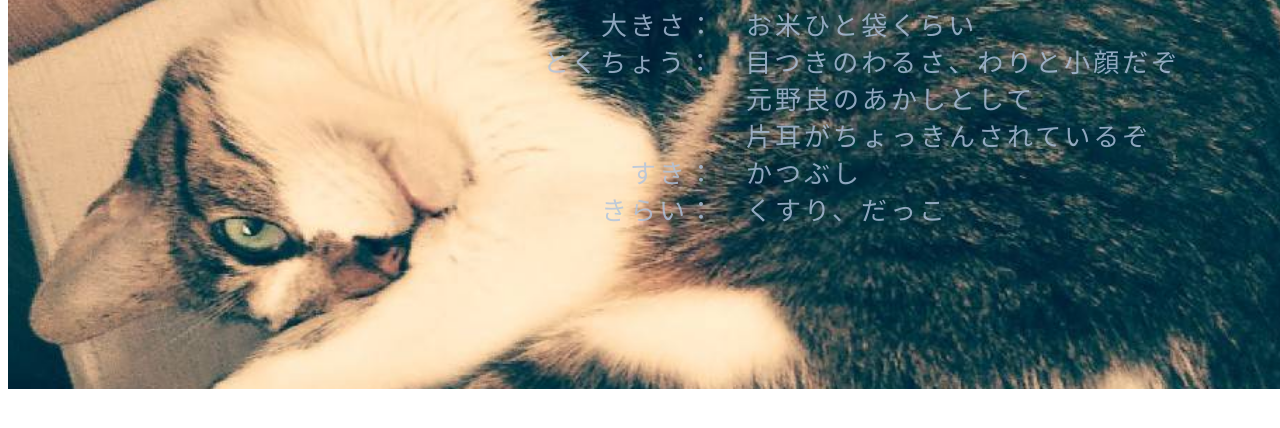
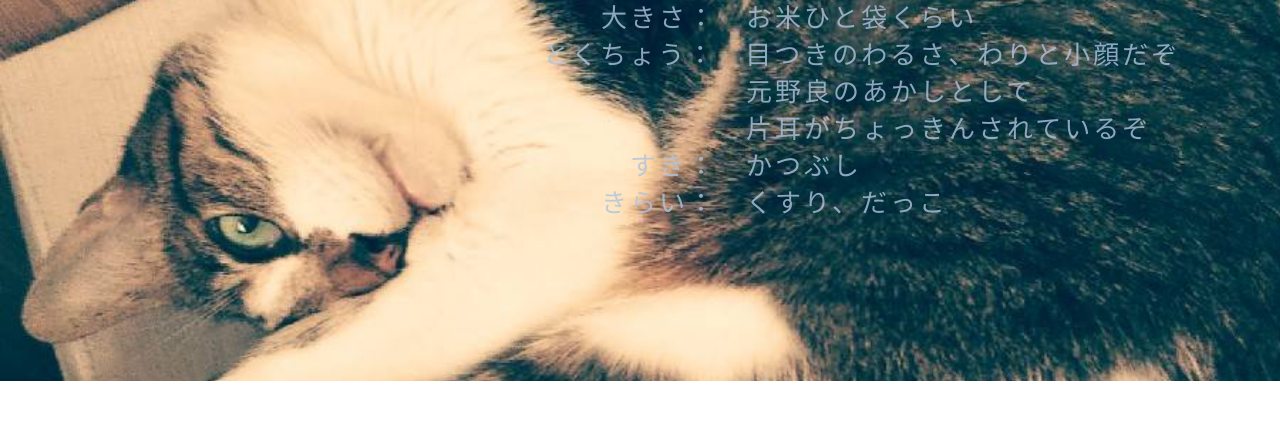
Before and after one commit to o-jiro/o-jiro.github.io, a plain HTML site: page index.html in a window 1280 px wide. Shown: the part 219-647 px from the top of the page. Drawn offline with Linux system fonts and the light colour scheme.

Commit message:
Update stylesheet2.css

```diff
--- a/stylesheet2.css
+++ b/stylesheet2.css
@@ -1,5 +1,6 @@
 body{
 	font-familly:Lucida Grande;
+	margin:0;
 }
 
 li{
@@ -34,7 +35,7 @@ li{
 	height: 400px;
 	background-size:cover;
 	padding:100px 25px;
-	width:100%
+	width:100%;
 }
 
 .container{
```
